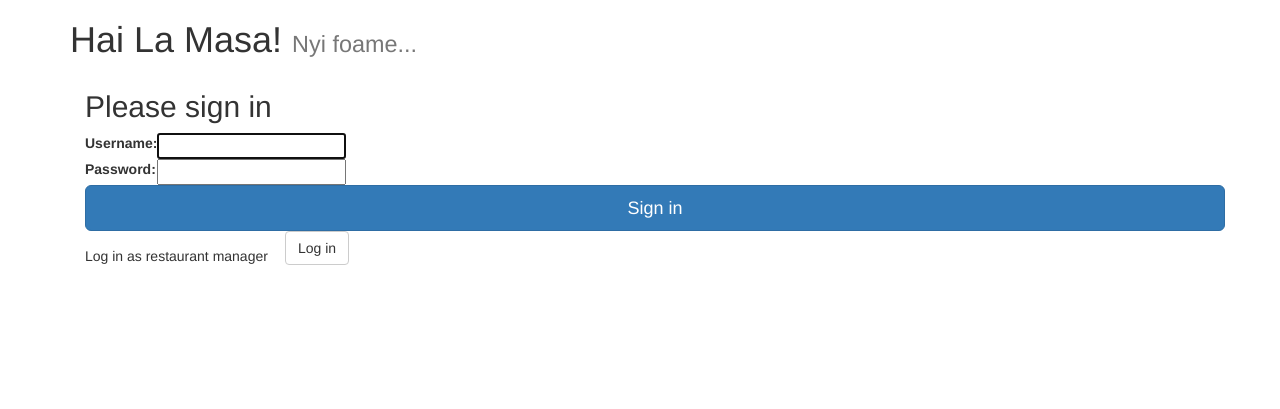
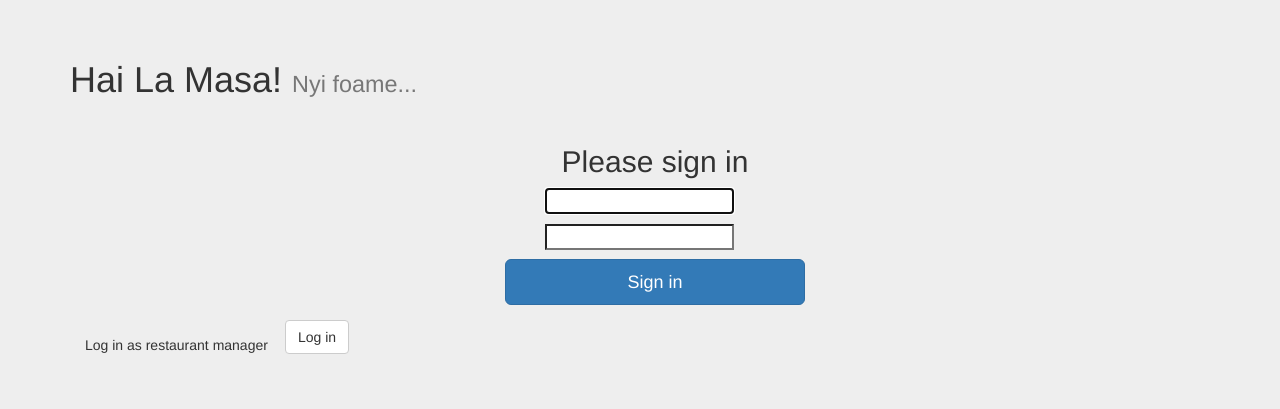
Before and after one commit to lorandDobai/django-HaiLaMasa, a Django app: page /login in a window 1280 px wide. Shown: the top 409 px of the page. Run offline with Django 3.2, Linux system fonts and the light colour scheme; some libraries are stand-ins or nearby versions.

Commit message:
Some login css

```diff
--- /dev/null
+++ b/HaiLaMasa/static/custom/login.css
@@ -0,0 +1,42 @@
+body {
+  padding-top: 40px;
+  padding-bottom: 40px;
+  background-color: #eee;
+}
+
+.form-signin {
+  max-width: 330px;
+  padding: 15px;
+  margin: 0 auto;
+}
+.form-signin .form-signin-heading,
+.form-signin .checkbox {
+  margin-bottom: 10px;
+  text-align:center;
+
+}
+.form-signin .checkbox {
+  font-weight: normal;
+}
+.form-signin .form-control {
+  position: relative;
+  height: auto;
+  -webkit-box-sizing: border-box;
+     -moz-box-sizing: border-box;
+          box-sizing: border-box;
+  padding: 10px;
+  font-size: 16px;
+}
+.form-signin .form-control:focus {
+  z-index: 2;
+}
+#id_password {
+  margin-bottom: -1px;
+  border-bottom-right-radius: 0;
+  border-bottom-left-radius: 0;
+}
+#id_username{
+  margin-bottom: 10px;
+  border-top-left-radius: 0;
+  border-top-right-radius: 0;
+}
--- a/HaiLaMasa/templates/registration/login.html
+++ b/HaiLaMasa/templates/registration/login.html
@@ -1,20 +1,19 @@
-
 {% extends "base.html" %}
+{% load staticfiles %}
+  {% block styling %}
+        <link rel="stylesheet" href="{% static 'bootstrap/css/bootstrap.min.css' %}">
+        <link rel="stylesheet" href="{% static 'custom/login.css' %}">
+    {% endblock styling %}
 {% block content %}
 <div class="container">
     <form method="post" action="/login/auth" class="form-signin">
     {% csrf_token %}
         <h2 class="form-signin-heading">Please sign in</h2>
-        <table>
-        <tr>
-            <td>{{ form.username.label_tag }}</td>
-            <td>{{ form.username }}</td>
-        </tr>
-        <tr>
-            <td>{{ form.password.label_tag }}</td>
-            <td>{{ form.password }}</td>
-        </tr>
-        </table>
+        <ul class="contactList">
+
+            {{ form.username }}
+            {{ form.password }}
+         </ul>
         <button class="btn btn-lg btn-primary btn-block" type="submit">Sign in</button>
         <input type="hidden" name="next" value="{{ next }}"/>
     </form>
```
Also changed, not shown: 1 other file.
